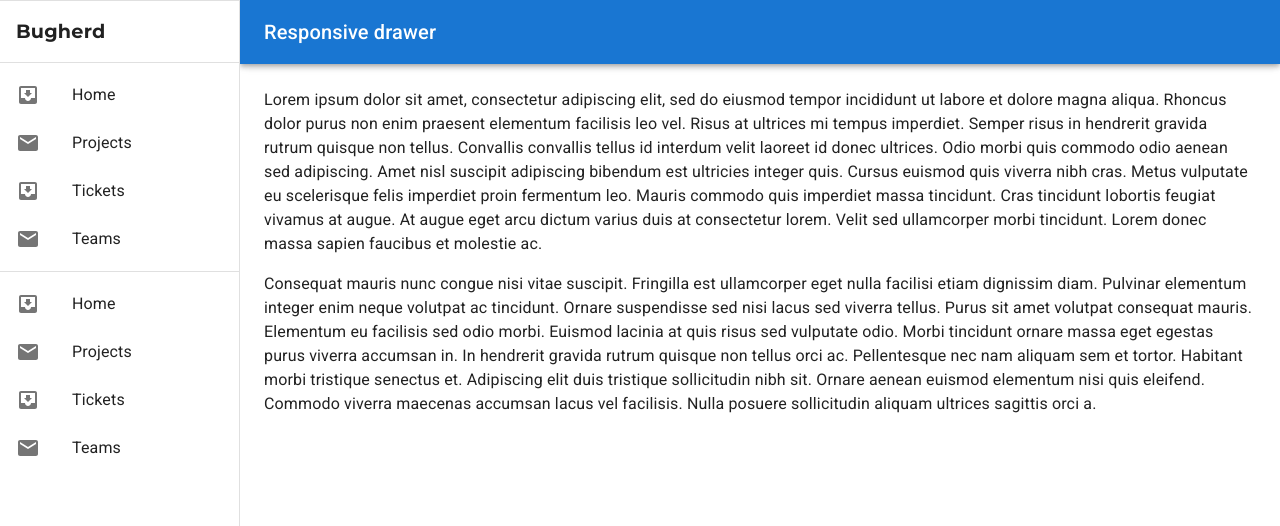
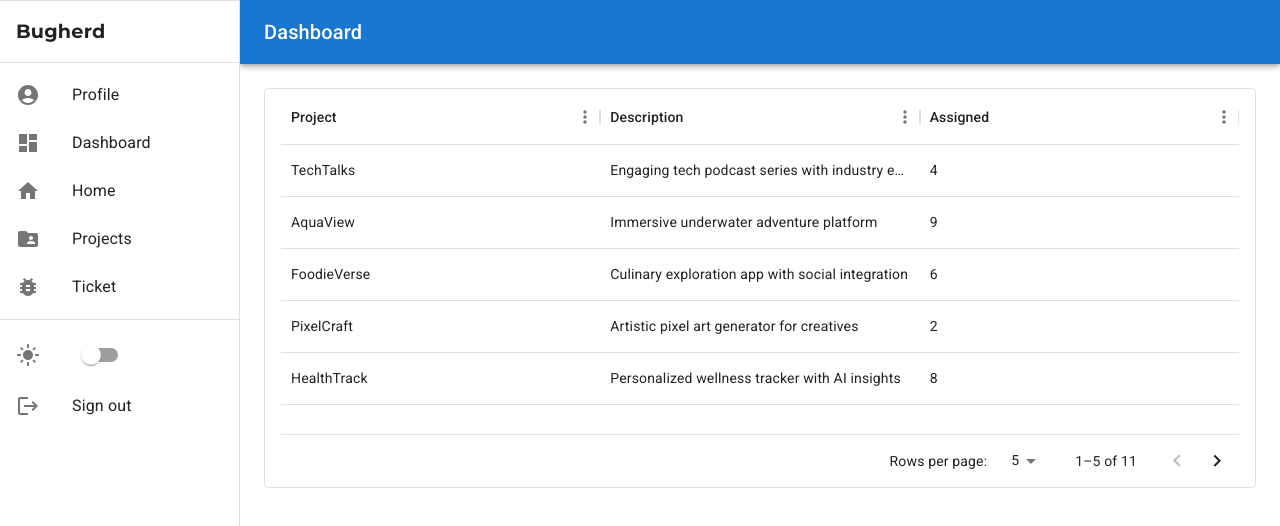
Before and after one commit to Mark-Avila/bugherd_frontend, a React (Vite) app: page /dashboard in a window 1280 px wide. Shown: the top 526 px of the page. Built offline with nearby package versions, Linux system fonts and the light colour scheme.

Commit message:
feat: add dashboard UI template

```diff
--- a/package.json
+++ b/package.json
@@ -15,12 +15,17 @@
     "@mui/icons-material": "^5.14.3",
     "@mui/material": "^5.14.5",
     "@mui/types": "^7.2.4",
+    "@mui/x-data-grid": "^6.11.2",
+    "chart.js": "^4.3.3",
     "react": "^18.2.0",
+    "react-chartjs-2": "^5.2.0",
     "react-dom": "^18.2.0",
     "react-router-dom": "^6.15.0"
   },
   "devDependencies": {
+    "@types/chart.js": "^2.9.37",
     "@types/react": "^18.2.15",
+    "@types/react-chartjs-2": "^2.5.7",
     "@types/react-dom": "^18.2.7",
     "@types/react-router-dom": "^5.3.3",
     "@types/react-tap-event-plugin": "^0.0.31",
--- a/src/App.tsx
+++ b/src/App.tsx
@@ -1,21 +1,54 @@
 import { Route, Routes } from "react-router-dom";
 import { Dashboard, Landing } from "./screens";
-import { ThemeProvider, createTheme } from "@mui/material";
+import { createTheme } from "@mui/material";
+import { useState, useMemo, createContext } from "react";
+import { ThemeProvider } from "@emotion/react";
 
-const theme = createTheme({
-  // typography: {
-  //   fontFamily: ["'Montserrat'", "sans-serif"].join(","),
-  // },
+interface IColorModeContext {
+  mode: "light" | "dark";
+  toggle: { toggleColorMode: VoidFunction };
+}
+
+export const ColorModeContext = createContext<IColorModeContext>({
+  mode: "light",
+  toggle: { toggleColorMode: () => {} },
 });
 
 function App() {
+  const [mode, setMode] = useState<"light" | "dark">("light");
+  const colorMode = useMemo(
+    () => ({
+      toggleColorMode: () => {
+        setMode((prev) => (prev === "light" ? "dark" : "light"));
+      },
+    }),
+    []
+  );
+
+  const theme = useMemo(
+    () =>
+      createTheme({
+        palette: {
+          mode,
+        },
+      }),
+    [mode]
+  );
+
+  const ColorMode: IColorModeContext = {
+    mode: mode,
+    toggle: colorMode,
+  };
+
   return (
+    <ColorModeContext.Provider value={ColorMode}>
       <ThemeProvider theme={theme}>
         <Routes>
           <Route path="/" element={<Landing />} />
           <Route path="/dashboard" element={<Dashboard />} />
         </Routes>
       </ThemeProvider>
+    </ColorModeContext.Provider>
   );
 }
 
--- /dev/null
+++ b/src/components/DataTable.tsx
@@ -0,0 +1,94 @@
+import { DataGrid, GridColDef } from "@mui/x-data-grid";
+
+const columns: GridColDef[] = [
+  { field: "project", headerName: "Project", flex: 1 },
+  { field: "description", headerName: "Description", flex: 1 },
+  { field: "assigned", headerName: "Assigned", flex: 1 },
+];
+
+const rows = [
+  {
+    id: 1,
+    project: "Kikoo",
+    description: "Informative and interactive weather website",
+    assigned: 4,
+  },
+  {
+    id: 7,
+    project: "AquaView",
+    description: "Immersive underwater adventure platform",
+    assigned: 9,
+  },
+  {
+    id: 3,
+    project: "FoodieVerse",
+    description: "Culinary exploration app with social integration",
+    assigned: 6,
+  },
+  {
+    id: 2,
+    project: "PixelCraft",
+    description: "Artistic pixel art generator for creatives",
+    assigned: 2,
+  },
+  {
+    id: 5,
+    project: "HealthTrack",
+    description: "Personalized wellness tracker with AI insights",
+    assigned: 8,
+  },
+  {
+    id: 9,
+    project: "RetroRush",
+    description: "Nostalgic gaming portal for classic titles",
+    assigned: 5,
+  },
+  {
+    id: 6,
+    project: "GreenScape",
+    description: "Community-driven gardening and plant care app",
+    assigned: 3,
+  },
+  {
+    id: 10,
+    project: "Wanderlust",
+    description: "Virtual travel companion for exploring new destinations",
+    assigned: 7,
+  },
+  {
+    id: 4,
+    project: "FitConnect",
+    description: "Social platform for fitness enthusiasts and trainers",
+    assigned: 1,
+  },
+  {
+    id: 8,
+    project: "MindMeld",
+    description: "Mindfulness and meditation app for modern living",
+    assigned: 10,
+  },
+  {
+    id: 1,
+    project: "TechTalks",
+    description: "Engaging tech podcast series with industry experts",
+    assigned: 4,
+  },
+];
+
+export default function DataTable() {
+  return (
+    <div style={{ height: 400, width: "100%" }}>
+      <DataGrid
+        sx={{ paddingX: 2 }}
+        rows={rows}
+        columns={columns}
+        initialState={{
+          pagination: {
+            paginationModel: { page: 0, pageSize: 5 },
+          },
+        }}
+        pageSizeOptions={[5, 10]}
+      />
+    </div>
+  );
+}
--- a/src/components/PageDrawer.tsx
+++ b/src/components/PageDrawer.tsx
@@ -1,7 +1,15 @@
 import Divider from "@mui/material/Divider";
-import InboxIcon from "@mui/icons-material/MoveToInbox";
 import List from "@mui/material/List";
-import MailIcon from "@mui/icons-material/Mail";
+import {
+  AccountCircle,
+  BugReport,
+  DarkMode,
+  Dashboard,
+  FolderShared,
+  Home,
+  LightMode,
+  Logout,
+} from "@mui/icons-material";
 import {
   Box,
   Drawer,
@@ -9,15 +17,37 @@ import {
   ListItemButton,
   ListItemIcon,
   ListItemText,
+  Switch,
   Toolbar,
   Typography,
 } from "@mui/material";
+import { useContext } from "react";
+import { ColorModeContext } from "../App";
 
-interface DrawerBodyProps {
-  items: string[];
+interface IDrawerItem {
+  text: string;
+  icon: JSX.Element;
+  onClick: VoidFunction;
 }
 
-function DrawerBody({ items }: DrawerBodyProps) {
+function DrawerItem({ text, icon, onClick }: IDrawerItem) {
+  return (
+    <ListItem key={text} disablePadding>
+      <ListItemButton onClick={onClick}>
+        <ListItemIcon>{icon}</ListItemIcon>
+        <ListItemText primary={text} />
+      </ListItemButton>
+    </ListItem>
+  );
+}
+
+interface IDrawerBody {
+  items: IDrawerItem[];
+}
+
+function DrawerBody({ items }: IDrawerBody) {
+  const { toggle, mode } = useContext(ColorModeContext);
+
   return (
     <>
       <Toolbar
@@ -36,29 +66,29 @@ function DrawerBody({ items }: DrawerBodyProps) {
       </Box>
       <Divider />
       <List>
-        {items.map((text, index) => (
-          <ListItem key={text} disablePadding>
-            <ListItemButton>
-              <ListItemIcon>
-                {index % 2 === 0 ? <InboxIcon /> : <MailIcon />}
-              </ListItemIcon>
-              <ListItemText primary={text} />
-            </ListItemButton>
-          </ListItem>
+        <DrawerItem
+          text="Profile"
+          icon={<AccountCircle />}
+          onClick={() => {}}
+        />
+        {items.map((item, index) => (
+          <DrawerItem
+            key={index}
+            text={item.text}
+            icon={item.icon}
+            onClick={item.onClick}
+          />
         ))}
       </List>
       <Divider />
       <List>
-        {items.map((text, index) => (
-          <ListItem key={text} disablePadding>
-            <ListItemButton>
-              <ListItemIcon>
-                {index % 2 === 0 ? <InboxIcon /> : <MailIcon />}
-              </ListItemIcon>
-              <ListItemText primary={text} />
-            </ListItemButton>
-          </ListItem>
-        ))}
+        <ListItem>
+          <ListItemIcon>
+            {mode === "light" ? <LightMode /> : <DarkMode />}
+          </ListItemIcon>
+          <Switch sx={{ margin: 0 }} onChange={toggle.toggleColorMode} />
+        </ListItem>
+        <DrawerItem text="Sign out" icon={<Logout />} onClick={() => {}} />
       </List>
     </>
   );
@@ -68,10 +98,34 @@ interface Props {
   open: boolean;
   onClose: VoidFunction;
   width: number;
-  items: string[];
 }
 
-function PageDrawer({ open, onClose, width, items }: Props) {
+function PageDrawer({ open, onClose, width }: Props) {
+  const handleOnItemClick = () => {};
+
+  const NavItems: IDrawerItem[] = [
+    {
+      text: "Dashboard",
+      icon: <Dashboard />,
+      onClick: handleOnItemClick,
+    },
+    {
+      text: "Home",
+      icon: <Home />,
+      onClick: handleOnItemClick,
+    },
+    {
+      text: "Projects",
+      icon: <FolderShared />,
+      onClick: handleOnItemClick,
+    },
+    {
+      text: "Ticket",
+      icon: <BugReport />,
+      onClick: handleOnItemClick,
+    },
+  ];
+
   return (
     <>
       <Drawer
@@ -89,7 +143,7 @@ function PageDrawer({ open, onClose, width, items }: Props) {
           },
         }}
       >
-        <DrawerBody items={items} />
+        <DrawerBody items={NavItems} />
       </Drawer>
       <Drawer
         variant="permanent"
@@ -102,7 +156,7 @@ function PageDrawer({ open, onClose, width, items }: Props) {
         }}
         open
       >
-        <DrawerBody items={items} />
+        <DrawerBody items={NavItems} />
       </Drawer>
     </>
   );
--- a/src/components/index.ts
+++ b/src/components/index.ts
@@ -1,3 +1,4 @@
 import PageDrawer from "./PageDrawer";
+import DataTable from "./DataTable";
 
-export { PageDrawer };
+export { PageDrawer, DataTable };
--- a/src/screens/Dashboard.tsx
+++ b/src/screens/Dashboard.tsx
@@ -1,4 +1,5 @@
 import * as React from "react";
+import "chart.js/auto";
 import AppBar from "@mui/material/AppBar";
 import Box from "@mui/material/Box";
 import CssBaseline from "@mui/material/CssBaseline";
@@ -6,9 +7,9 @@ import IconButton from "@mui/material/IconButton";
 import MenuIcon from "@mui/icons-material/Menu";
 import Toolbar from "@mui/material/Toolbar";
 import Typography from "@mui/material/Typography";
-import { PageDrawer } from "../components";
+import { DataTable, PageDrawer } from "../components";
 
-const drawerWidth = 240;
+const DRAWER_WIDTH = 240;
 
 export default function ResponsiveDrawer() {
   const [mobileOpen, setMobileOpen] = React.useState(false);
@@ -23,8 +24,8 @@ export default function ResponsiveDrawer() {
       <AppBar
         position="fixed"
         sx={{
-          width: { sm: `calc(100% - ${drawerWidth}px)` },
-          ml: { sm: `${drawerWidth}px` },
+          width: { sm: `calc(100% - ${DRAWER_WIDTH}px)` },
+          ml: { sm: `${DRAWER_WIDTH}px` },
         }}
       >
         <Toolbar>
@@ -38,20 +39,19 @@ export default function ResponsiveDrawer() {
             <MenuIcon />
           </IconButton>
           <Typography variant="h6" noWrap component="div">
-            Responsive drawer
+            Dashboard
           </Typography>
         </Toolbar>
       </AppBar>
       <Box
         component="nav"
-        sx={{ width: { sm: drawerWidth }, flexShrink: { sm: 0 } }}
-        aria-label="mailbox folders"
+        sx={{ width: { sm: DRAWER_WIDTH }, flexShrink: { sm: 0 } }}
+        aria-label="navigation-bar"
       >
         <PageDrawer
-          items={["Home", "Projects", "Tickets", "Teams"]}
           onClose={handleDrawerToggle}
           open={mobileOpen}
-          width={drawerWidth}
+          width={DRAWER_WIDTH}
         />
       </Box>
       <Box
@@ -59,39 +59,19 @@ export default function ResponsiveDrawer() {
         sx={{
           flexGrow: 1,
           p: 3,
-          width: { sm: `calc(100% - ${drawerWidth}px)` },
+          width: { sm: `calc(100% - ${DRAWER_WIDTH}px)` },
         }}
       >
         <Toolbar />
-        <Typography paragraph>
-          Lorem ipsum dolor sit amet, consectetur adipiscing elit, sed do
-          eiusmod tempor incididunt ut labore et dolore magna aliqua. Rhoncus
-          dolor purus non enim praesent elementum facilisis leo vel. Risus at
-          ultrices mi tempus imperdiet. Semper risus in hendrerit gravida rutrum
-          quisque non tellus. Convallis convallis tellus id interdum velit
-          laoreet id donec ultrices. Odio morbi quis commodo odio aenean sed
-          adipiscing. Amet nisl suscipit adipiscing bibendum est ultricies
-          integer quis. Cursus euismod quis viverra nibh cras. Metus vulputate
-          eu scelerisque felis imperdiet proin fermentum leo. Mauris commodo
-          quis imperdiet massa tincidunt. Cras tincidunt lobortis feugiat
-          vivamus at augue. At augue eget arcu dictum varius duis at consectetur
-          lorem. Velit sed ullamcorper morbi tincidunt. Lorem donec massa sapien
-          faucibus et molestie ac.
-        </Typography>
-        <Typography paragraph>
-          Consequat mauris nunc congue nisi vitae suscipit. Fringilla est
-          ullamcorper eget nulla facilisi etiam dignissim diam. Pulvinar
-          elementum integer enim neque volutpat ac tincidunt. Ornare suspendisse
-          sed nisi lacus sed viverra tellus. Purus sit amet volutpat consequat
-          mauris. Elementum eu facilisis sed odio morbi. Euismod lacinia at quis
-          risus sed vulputate odio. Morbi tincidunt ornare massa eget egestas
-          purus viverra accumsan in. In hendrerit gravida rutrum quisque non
-          tellus orci ac. Pellentesque nec nam aliquam sem et tortor. Habitant
-          morbi tristique senectus et. Adipiscing elit duis tristique
-          sollicitudin nibh sit. Ornare aenean euismod elementum nisi quis
-          eleifend. Commodo viverra maecenas accumsan lacus vel facilisis. Nulla
-          posuere sollicitudin aliquam ultrices sagittis orci a.
-        </Typography>
+        <DataTable />
+        <Box
+          sx={{
+            marginTop: 2,
+            display: "flex",
+            justifyContent: "space-between",
+            gap: 1,
+          }}
+        ></Box>
       </Box>
     </Box>
   );
```
Also changed, not shown: 1 other file (tests, documents, lock files or other folders). Lines whose indentation alone changed are shown as unchanged.
